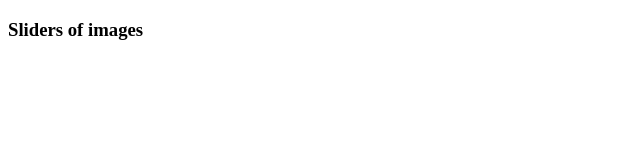
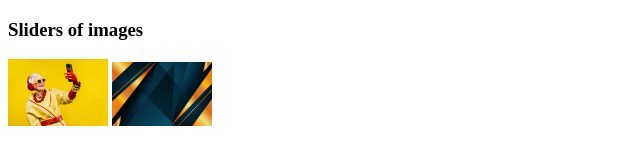
Before and after one commit to rahadrinku/problem-will-never-last, a plain HTML site: page index.html in a window 1280 px wide. Shown: the whole page, without its empty margins (0-640 px from the left). Drawn offline with Linux system fonts and the light colour scheme.

Commit message:
added two pictures

```diff
--- a/index.html
+++ b/index.html
@@ -8,6 +8,8 @@
 </head>
 <body>
     <h3>Sliders of images</h3>
+    <img src="images/grandma.jpg.jpg" alt="">
+    <img src="images/down.jpg.jpg" alt="">
 
 </body>
 </html>
--- a/styles/sliders.css
+++ b/styles/sliders.css
@@ -0,0 +1,3 @@
+img{
+    width: 100px;
+}
```
